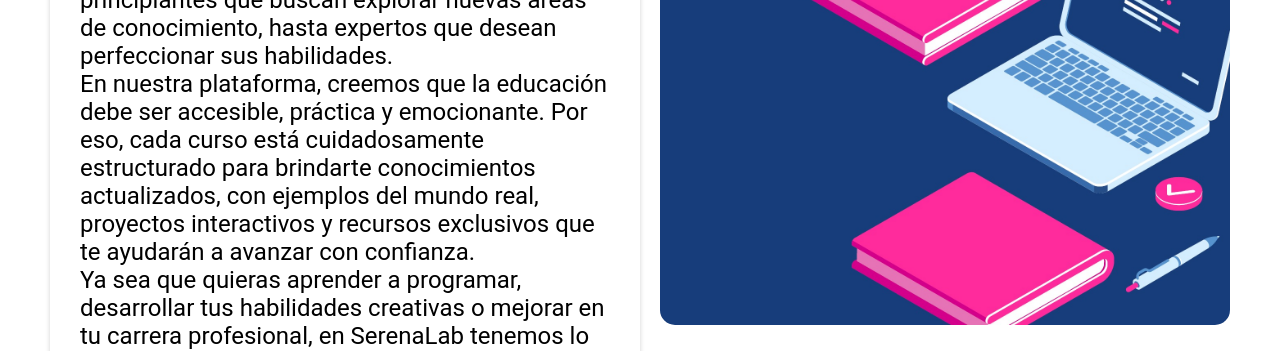
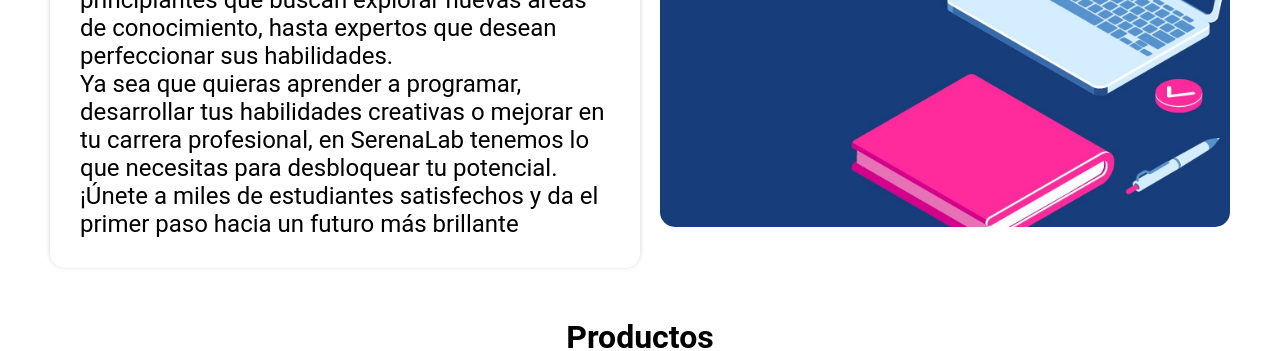
Before and after one commit to IngAngel119/cursos-tienda, a React (Create React App) app: page / in a window 1280 px wide. Shown: the part 795-1146 px from the top of the page. Built offline with nearby package versions, Linux system fonts and the light colour scheme.

Commit message:
Mucho Texto, borrado

```diff
--- a/src/components/Hero.jsx
+++ b/src/components/Hero.jsx
@@ -14,9 +14,6 @@ const Hero = () => {
           desde principiantes que buscan explorar nuevas áreas de conocimiento, hasta expertos que desean perfeccionar sus habilidades.
           </p>
           <p>
-          En nuestra plataforma, creemos que la educación debe ser accesible,
-          práctica y emocionante. Por eso, cada curso está cuidadosamente estructurado para brindarte conocimientos actualizados,
-          con ejemplos del mundo real, proyectos interactivos y recursos exclusivos que te ayudarán a avanzar con confianza.
           </p>
           <p>
           Ya sea que quieras aprender a programar, desarrollar tus habilidades creativas o mejorar
```
